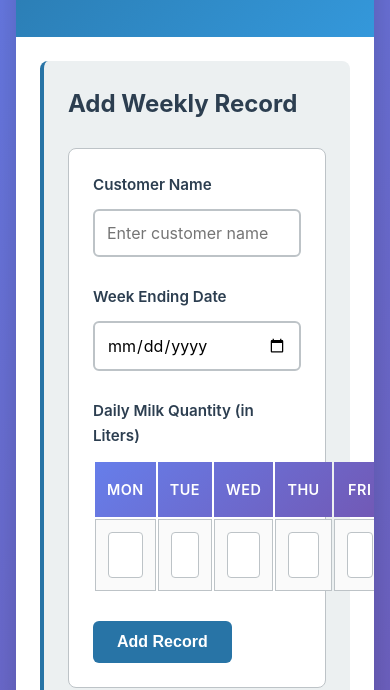
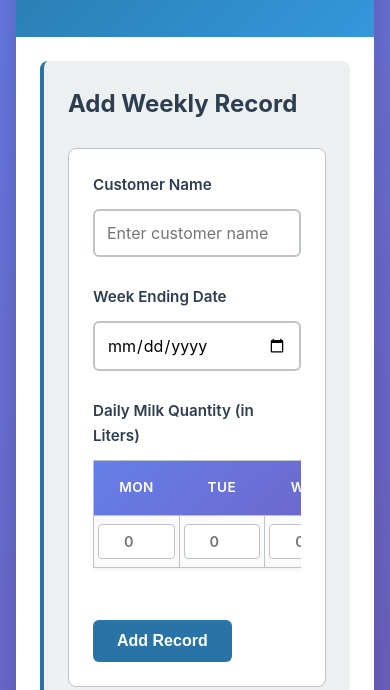
Before and after one commit to PravinGuruputhiran007/Milk-Bill-Generator-Application, a plain HTML site: page index.html in a window 390 px wide. Shown: the part 187-877 px from the top of the page. Drawn offline with nearby package versions, Linux system fonts and the light colour scheme; a script that the page names is missing.

Commit message:
Improve mobile responsiveness: add horizontal scrolling for daily milk entry table

```diff
--- a/index.html
+++ b/index.html
@@ -65,6 +65,7 @@
 
 <div class="form-group">
 <label>Daily Milk Quantity (in Liters)</label>
+<div class="table-wrapper">
 <table class="daily-entry-table">
 <thead>
 <tr>
@@ -84,6 +85,7 @@
 </tr>
 </tbody>
 </table>
+</div>
 </div>
 
 <button class="btn btn-primary" type="submit">Add Record</button>
--- a/styles.css
+++ b/styles.css
@@ -528,17 +528,45 @@
         text-align: right;
     }
 
-    .daily-entry-table th,
+    .table-wrapper {
+        overflow-x: auto;
+        -webkit-overflow-scrolling: touch;
+        margin-bottom: 1rem;
+    }
+
+    .daily-entry-table {
+        min-width: 550px;
+    }
+
+    .daily-entry-table th {
+        padding: 0.75rem 0.35rem;
+        font-size: 0.75rem;
+    }
+
     .daily-entry-table td {
-        padding: 0.5rem 0.25rem;
-        font-size: 0.9rem;
+        padding: 0.4rem 0.2rem;
+        min-width: 60px;
     }
 
     .daily-entry-table input {
-        padding: 0.5rem;
-        font-size: 0.9rem;
+        padding: 0.4rem 0.15rem;
+        font-size: 0.8rem;
+    }
+
+    .bill-table th,
+    .bill-table td {
+        padding: 0.75rem 0.5rem;
+        font-size: 0.85rem;
     }
 }
+}
+
+/* Table Wrapper for Mobile Scrolling */
+.table-wrapper {
+    width: 100%;
+    overflow-x: auto;
+    -webkit-overflow-scrolling: touch;
+    border-radius: 6px;
 }
 
 /* Daily Entry Table Styles */
@@ -548,6 +576,7 @@
     margin-bottom: 1.5rem;
     border: 1px solid var(--border-color);
     box-shadow: 0 2px 4px rgba(0, 0, 0, 0.05);
+    min-width: 600px;
 }
 
 .daily-entry-table thead {
@@ -556,20 +585,22 @@
 }
 
 .daily-entry-table th {
-    padding: 1rem 0.75rem;
+    padding: 1rem 0.5rem;
     text-align: center;
     border: none;
     font-weight: 600;
     text-transform: uppercase;
-    font-size: 0.9rem;
+    font-size: 0.85rem;
     letter-spacing: 0.5px;
+    white-space: nowrap;
 }
 
 .daily-entry-table td {
-    padding: 0.75rem;
+    padding: 0.5rem 0.25rem;
     text-align: center;
     border: 1px solid var(--border-color);
     background: #fafafa;
+    min-width: 70px;
 }
 
 .daily-entry-table tbody tr:hover td {
@@ -578,12 +609,12 @@
 
 .daily-entry-table input {
     width: 100%;
-    padding: 0.75rem;
+    padding: 0.5rem 0.25rem;
     border: 1px solid var(--border-color);
     border-radius: 4px;
     text-align: center;
     font-family: inherit;
-    font-size: 1rem;
+    font-size: 0.9rem;
     font-weight: 600;
     background: white;
 }
```
